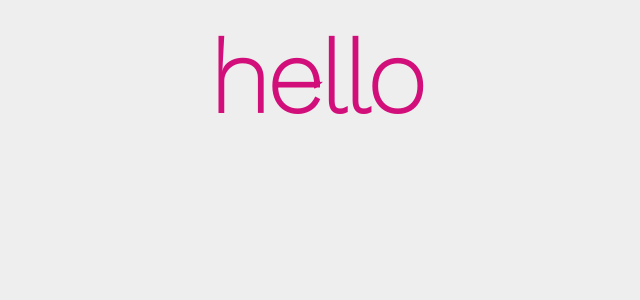
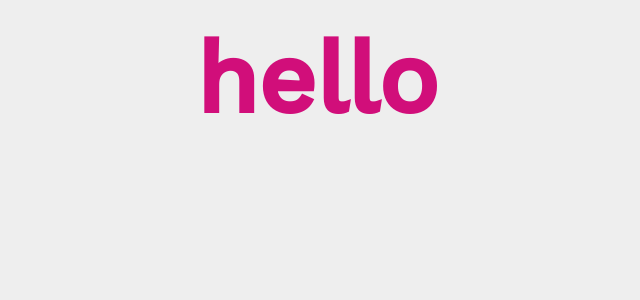
Before and after one commit to jiayingy/todo-app, a Vue app: page / in a window 1280 px wide. Shown: the top 300 px of the page, without its empty margins (323-963 px from the left). Built offline with nearby package versions, Linux system fonts and the light colour scheme.

Commit message:
Config: Set common header font styles

```diff
--- a/src/assets/styles/_font.scss
+++ b/src/assets/styles/_font.scss
@@ -1,5 +1,5 @@
-@import url('https://fonts.googleapis.com/css?family=Cabin:600|Noto+Sans+SC|Work+Sans:100&display=swap');
+@import url('https://fonts.googleapis.com/css?family=Cabin:600|Noto+Sans+SC|Work+Sans:100,300,500&display=swap');
 
 h1, h2, h3, h4, h5 {
-  font-family: 'Work Sans';
+  font-family: 'Work Sans', Arial, Helvetica, sans-serif;
 }
```
